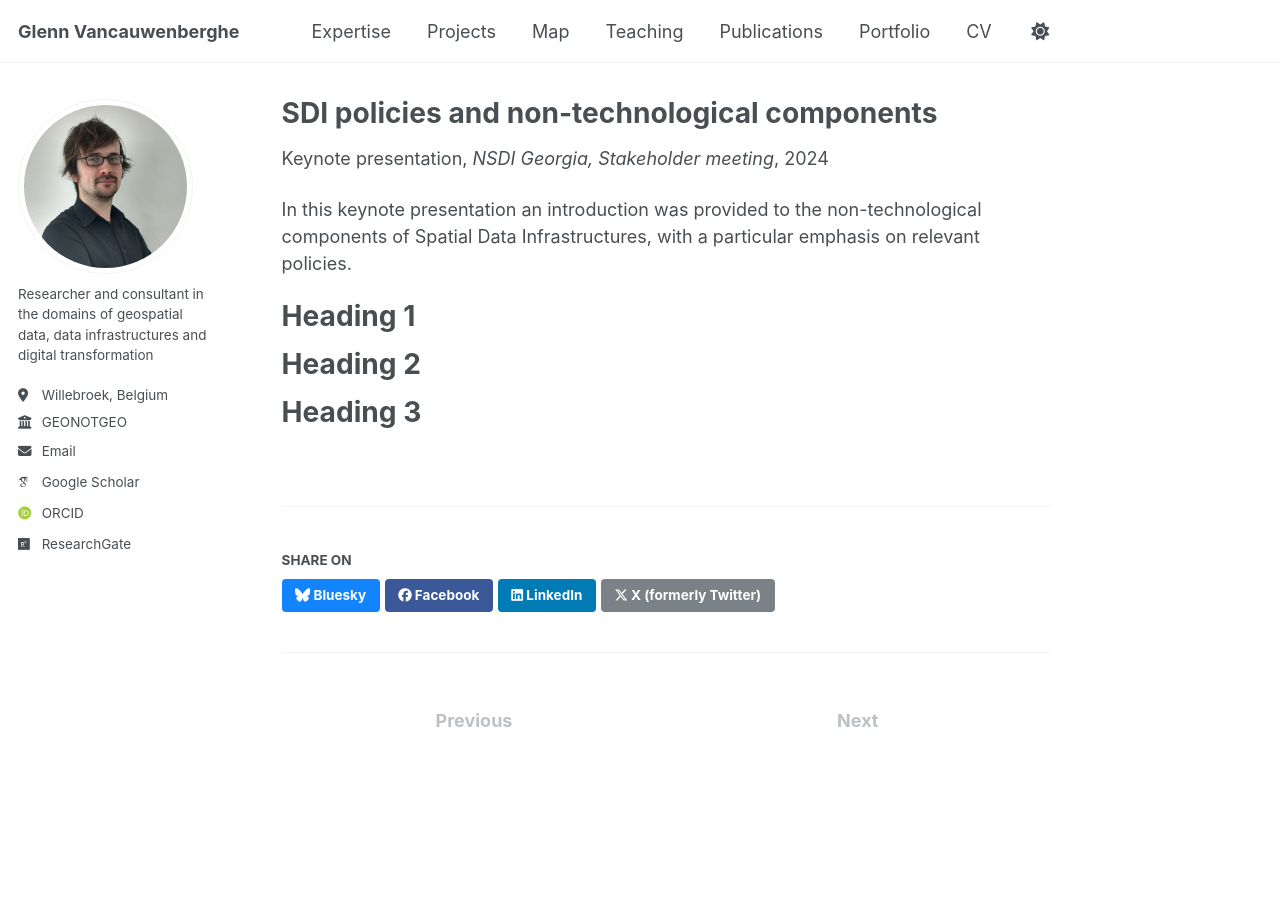
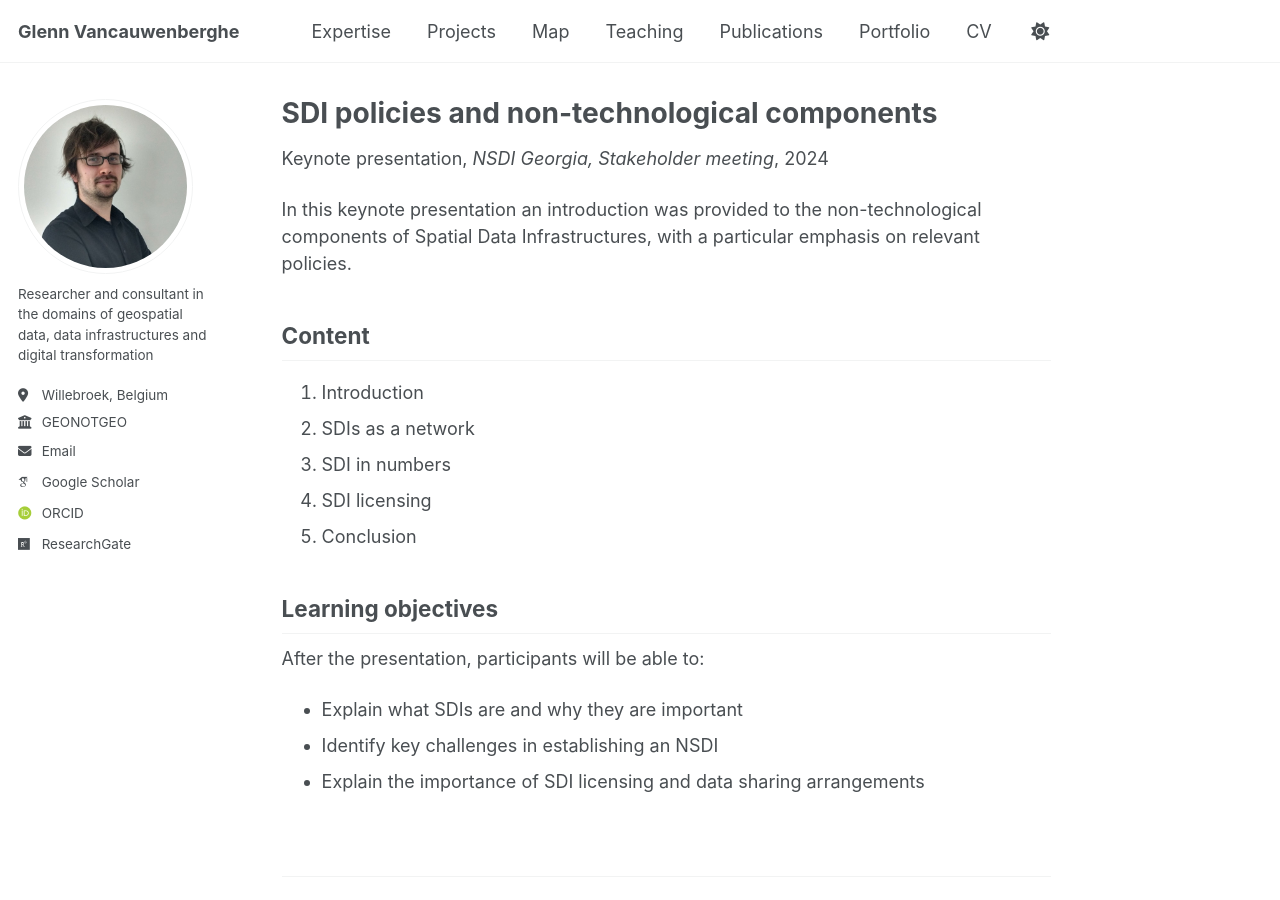
Before and after one commit to GVancauwenberghe/gvancauwenberghe.github.io, a Jekyll site: the page built from _teaching/2015-spring-teaching-2.md, in a window 1280 px wide and 900 px high. Built offline with Jekyll 4.4.1, drawn with Linux system fonts in a browser that asks for light colours; some web fonts are replaced.

Commit message:
Update 2015-spring-teaching-2.md

```diff
--- a/_teaching/2015-spring-teaching-2.md
+++ b/_teaching/2015-spring-teaching-2.md
@@ -10,11 +10,15 @@ location: "Tblisi, Georgia"
 
 In this keynote presentation an introduction was provided to the non-technological components of Spatial Data Infrastructures, with a particular emphasis on relevant policies.
 
-Heading 1
-======
+## Content
+1. Introduction
+2. SDIs as a network
+3. SDI in numbers
+4. SDI licensing
+5. Conclusion
 
-Heading 2
-======
-
-Heading 3
-======
+## Learning objectives
+After the presentation, participants will be able to:
+* Explain what SDIs are and why they are important
+* Identify key challenges in establishing an NSDI
+* Explain the importance of SDI licensing and data sharing arrangements
```
